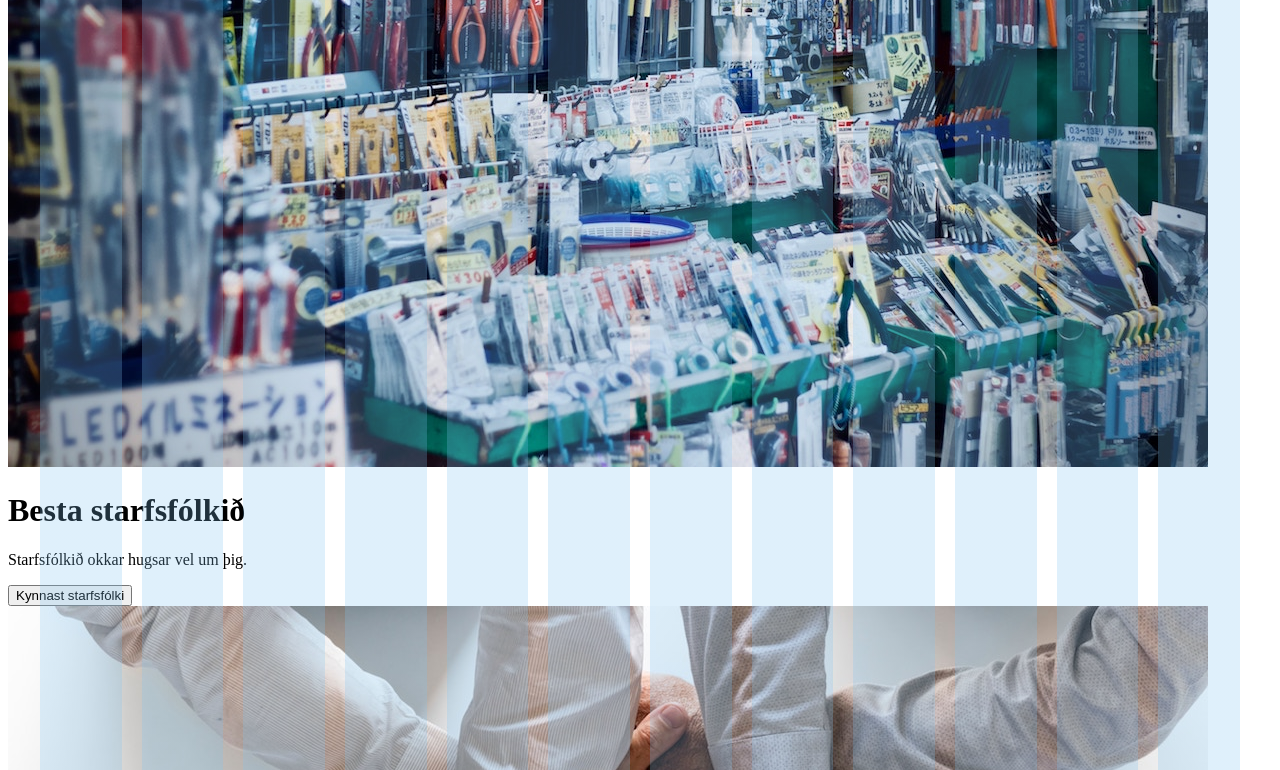
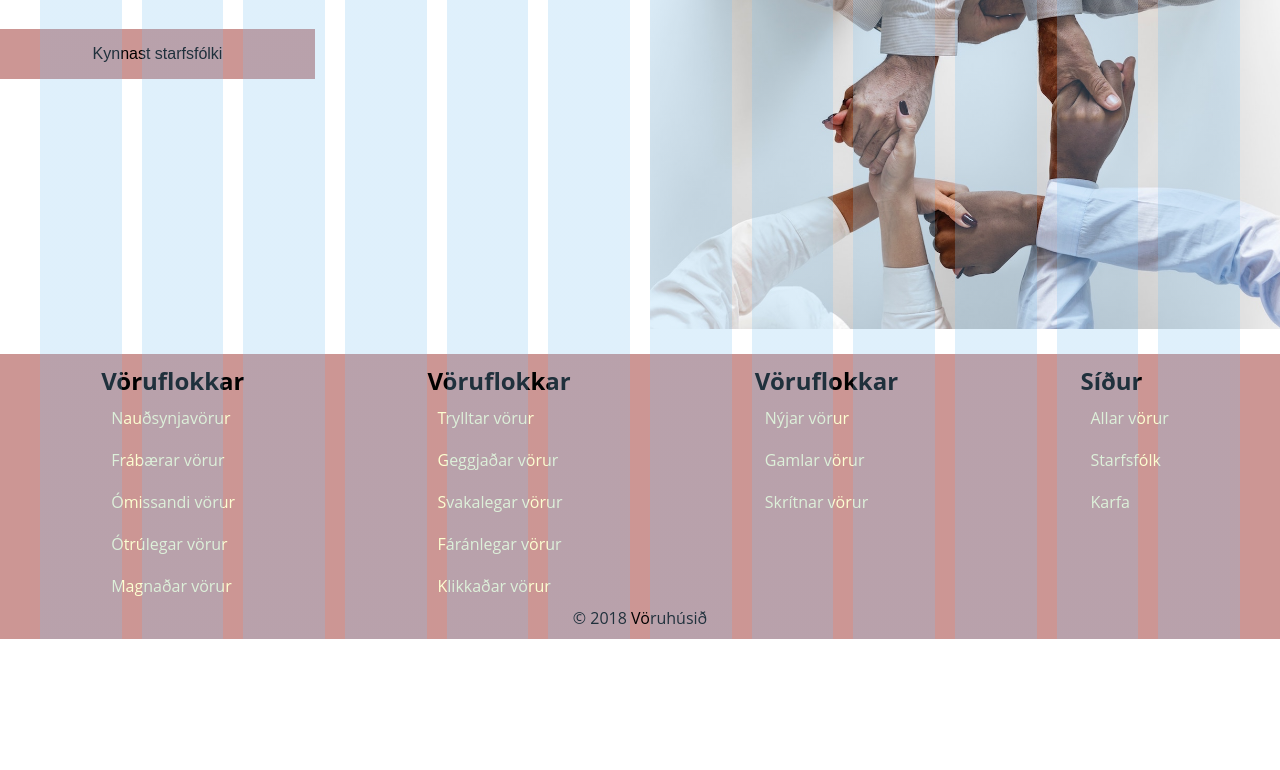
Before and after one commit to dimafu/hopverkefni1, a website: page index.html in a window 1280 px wide. Shown: the part 639-1409 px from the top of the page. After the commit the page ends 1278 px from the top, so only its background shows below. Drawn offline with nearby package versions, Linux system fonts and the light colour scheme; files that its build step writes are made by us from their sources.

Commit message:
footerready

```diff
--- a/index.html
+++ b/index.html
@@ -25,6 +25,7 @@
     </nav>
   </div>
 </header>
+
 <body>
   <div class="grid__row">
     <div class="grid__col">
@@ -52,7 +53,8 @@
     </div>
   </div>
   <footer>
-    <nav>
+    <nav class="footer__row">
+      <div class="footer__col">
         <h2 class="footer_headline">Vöruflokkar</h2>
         <ul class="footer_list">
           <li class="footer_listitem" a href="pages/products.html">Nauðsynjavörur</li>
@@ -61,6 +63,8 @@
           <li class="footer_listitem" a href="pages/products.html">Ótrúlegar vörur</li>
           <li class="footer_listitem" a href="pages/products.html">Magnaðar vörur</li>
         </ul>
+      </div>
+      <div class="footer__col">
         <h2 class="footer_headline">Vöruflokkar</h2>
         <ul class="footer_list">
           <li class="footer_listitem" a href="pages/products.html">Trylltar vörur</li>
@@ -69,20 +73,25 @@
           <li class="footer_listitem" a href="pages/products.html">Fáránlegar vörur</li>
           <li class="footer_listitem" a href="pages/products.html">Klikkaðar vörur</li>
         </ul>
+      </div>
+      <div class="footer__col">
         <h2 class="footer_headline">Vöruflokkar</h2>
         <ul class="footer_list">
           <li class="footer_listitem" a href="pages/products.html">Nýjar vörur</li>
           <li class="footer_listitem" a href="pages/products.html">Gamlar vörur</li>
           <li class="footer_listitem" a href="pages/products.html">Skrítnar vörur</li>
         </ul>
+      </div>
+      <div class="footer__col">
         <h2 class="footer_headline">Síður</h2>
         <ul class="footer_list">
           <li class="footer_listitem" a href="pages/products.html">Allar vörur</li>
           <li class="footer_listitem" a href="pages/products.html">Starfsfólk</li>
           <li class="footer_listitem" a href="pages/products.html">Karfa</li>
         </ul>
-      <p class="p_trademark">© 2018 Vöruhúsið</p>
+      </div>
     </nav>
+    <p class="p__trademark">© 2018 Vöruhúsið</p>
   </footer>
 </body>
 
--- a/package.json
+++ b/package.json
@@ -6,7 +6,7 @@
   "scripts": {
     "browser-sync": "browser-sync start --server --files index.html pages/cart.html pages/products.html pages/staff.html styles.css",
     "sass": "node-sass --source-map-embed styles.scss styles.css",
-    "sass-watch": "node-sass --source-map-embed --watch *.scss --recursive styles.css",
+    "sass-watch": "node-sass --source-map-embed --watch --recursive styles.scss styles.css",
     "dev": "npm-run-all --parallel sass sass-watch browser-sync",
     "lint": "stylelint styles.scss --syntax scss"
   },
--- a/scss/index.scss
+++ b/scss/index.scss
@@ -1,7 +1,9 @@
 .text {
   text-align: justify;
   font-size: 1.5em;
-}
+  width: 100%;
+  height: 100%;
+ }
 .grid__img {
   max-width: 100%;
 }
@@ -14,7 +16,7 @@
   text-align: center;
   font-size: 16px;
   padding: 16px;
-  margin-bottom: 20px;
+  margin-top: 2em;
   transition: 0.3s ease-in-out;
 }
 
@@ -45,8 +47,7 @@ footer {
 footer nav {
   display: flex;
 }
-
-@media (min-width: 750px) {
+@media (min-width: 700px) {
   .grid__row {
     display: flex;
     flex-direction: row;
--- a/styles.scss
+++ b/styles.scss
@@ -18,48 +18,38 @@ $colors: (
 @function color($color-name) {
   @return map-get($colors, $color-name);
 }
-
 // Base font
 $baseFontSize: 16px;
 $mainWidth: 100%;
-
 // Font-families
 $font-family-body: "Open Sans", Helvetica, Arial, sans-serif;
 $font-family-heading: "Oswald", Verdana, serif;
-
 html {
   /* stylelint-disable-line */
   box-sizing: border-box;
   overflow-x: hidden;
-
-  font-size: $baseFontSize;
-
-  // TODO fleiri grunn stillingar
+  font-size: $baseFontSize; // TODO fleiri grunn stillingar
 }
-
 h1 {
   font-family: $font-family-heading;
 }
-
 body {
   font-family: $font-family-body;
 }
-
 * {
   padding: 0;
-  margin: 0; }
-
+  margin: 0;
+}
 *,
 *::before,
 *::after {
-  box-sizing: inherit; }
-
+  box-sizing: inherit;
+}
 main {
   max-width: 1200px;
   margin: auto;
   padding-left: 20px;
   padding-right: 20px;
-
   @media (min-width: 1250px) {
     padding-left: 0px;
     padding-right: 0px;
@@ -107,20 +97,34 @@ header {
     max-width: 100%;
   }
 }
-
 // Footer styles
 footer {
   width: $mainWidth;
   background: color(cFooter);
+  padding: 10px;
+}
+.footer_listitem {
   color: color(cFooterLI);
+  transition: 0.3s ease-in-out;
+  list-style: none;
+  padding: 10px;
 }
-
-/*
-footer nav {
+.footer_listitem:hover {
+  color: #000000;
+}
+.footer__row {
   display: flex;
+  flex-wrap: wrap;
+  justify-content: space-around;
 }
-*/
-
+.p__trademark {
+  text-align: center;
+}
+@media (max-width: 600px){
+  .footer__col {
+    width: 50%;
+  }
+}
 // TODO sækja allar sass skrár
 // @import "scss/button";
 // @import "scss/list";
```
Lines whose indentation alone changed are shown as unchanged.
